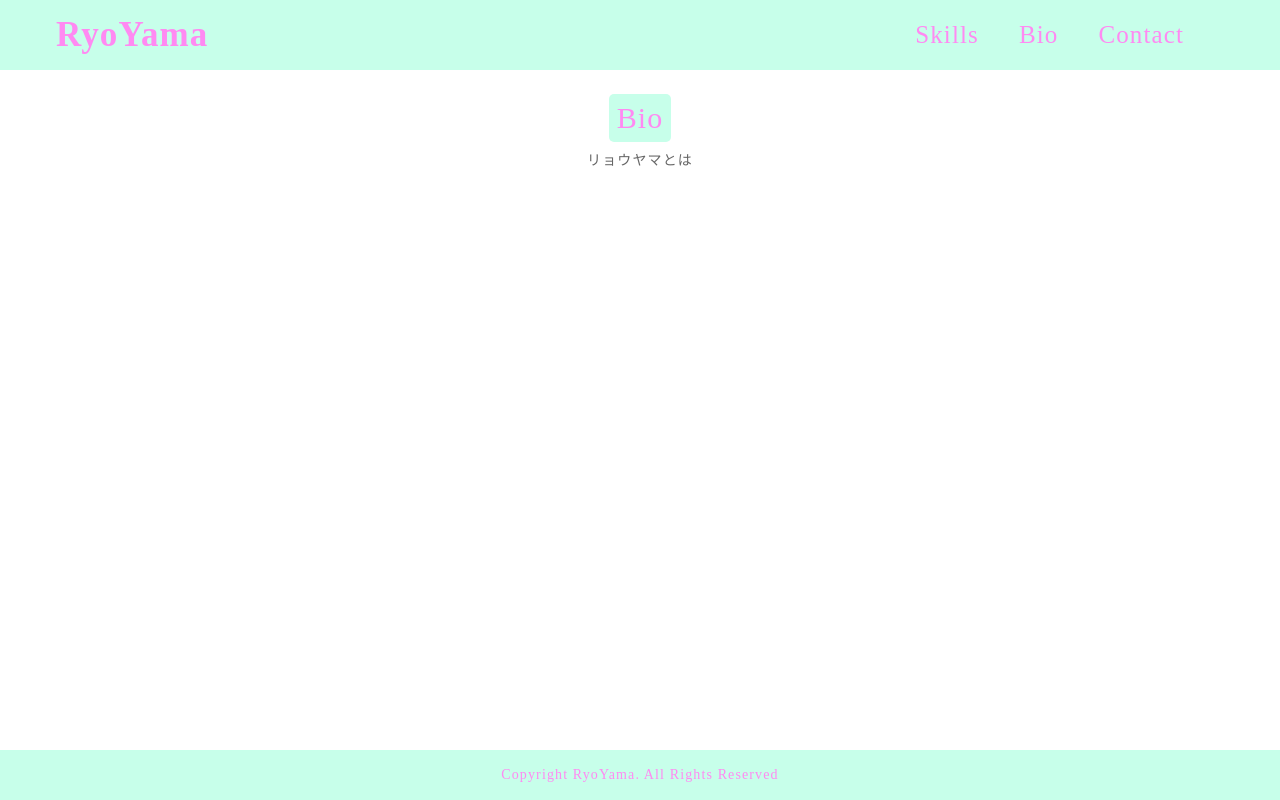
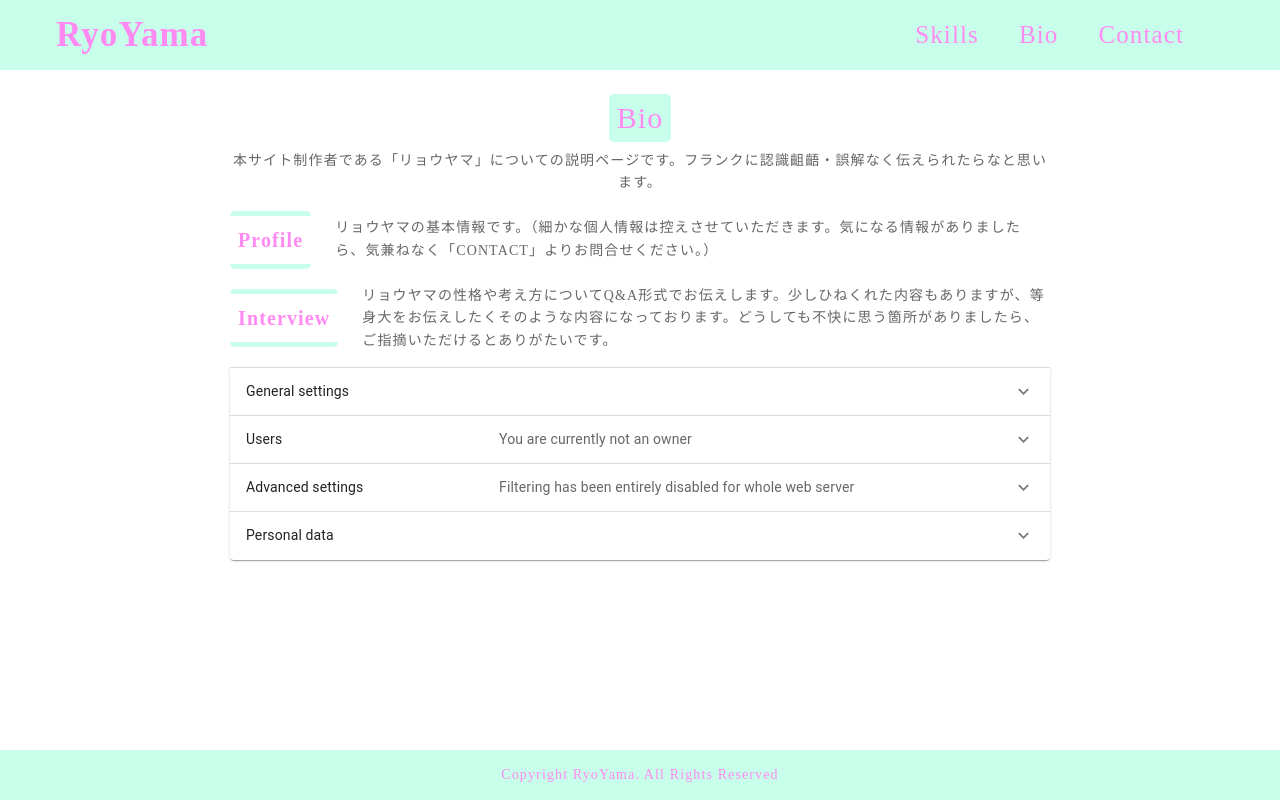
Before and after one commit to RyoYamashiro/react-portfolio-myself, a React (Create React App) app: page /bio in a window 1280 px wide. Built offline with nearby package versions, Linux system fonts and the light colour scheme; a web font is replaced by a local one.

Commit message:
Bio内のProfileとInterviewを作成。 Interview内容少し作り、MUIを読み込んでいる。

```diff
--- a/package.json
+++ b/package.json
@@ -3,7 +3,11 @@
   "version": "0.1.0",
   "private": true,
   "dependencies": {
+    "@emotion/react": "^11.8.2",
+    "@emotion/styled": "^11.8.1",
     "@material-ui/core": "^4.12.3",
+    "@material-ui/icons": "^4.11.2",
+    "@mui/material": "^5.5.2",
     "@testing-library/jest-dom": "^5.16.2",
     "@testing-library/react": "^12.1.4",
     "@testing-library/user-event": "^13.5.0",
--- a/src/components/ContactForm.js
+++ b/src/components/ContactForm.js
@@ -59,6 +59,7 @@ const ContactForm = () => {
       };
       console.log(template_param);
       send(service_id, template_id, template_param).then(() => {
+
         console.log(template_param);
         console.log('seccess to send email');
         dispatch({type: 'done'});
--- /dev/null
+++ b/src/components/Interview.js
@@ -0,0 +1,95 @@
+import React from 'react';
+import SecondTitle from './SecondTitle';
+import Accordion from '@mui/material/Accordion';
+import AccordionDetails from '@mui/material/AccordionDetails';
+import AccordionSummary from '@mui/material/AccordionSummary';
+import Typography from '@mui/material/Typography';
+import ExpandMoreIcon from '@material-ui/icons/ExpandMore';
+
+
+function Interview(){
+  const [expanded, setExpanded] = React.useState(false);
+
+  const handleChange = (panel) => (event, isExpanded) => {
+    setExpanded(isExpanded ? panel : false);
+  };
+  return(
+    <div>
+      <SecondTitle title="Interview" subtitle="リョウヤマの性格や考え方についてQ&A形式でお伝えします。少しひねくれた内容もありますが、等身大をお伝えしたくそのような内容になっております。どうしても不快に思う箇所がありましたら、ご指摘いただけるとありがたいです。" />
+
+
+
+      <Accordion expanded={expanded === 'panel1'} onChange={handleChange('panel1')}>
+        <AccordionSummary
+          expandIcon={<ExpandMoreIcon />}
+          aria-controls="panel1bh-content"
+          id="panel1bh-header"
+        >
+          <Typography>
+            General settings
+          </Typography>
+        </AccordionSummary>
+        <AccordionDetails>
+          <Typography>
+            こんにちは
+          </Typography>
+        </AccordionDetails>
+      </Accordion>
+      <Accordion expanded={expanded === 'panel2'} onChange={handleChange('panel2')}>
+        <AccordionSummary
+          expandIcon={<ExpandMoreIcon />}
+          aria-controls="panel2bh-content"
+          id="panel2bh-header"
+        >
+          <Typography sx={{ width: '33%', flexShrink: 0 }}>Users</Typography>
+          <Typography sx={{ color: 'text.secondary' }}>
+            You are currently not an owner
+          </Typography>
+        </AccordionSummary>
+        <AccordionDetails>
+          <Typography>
+            Donec placerat, lectus sed mattis semper, neque lectus feugiat lectus,
+            varius pulvinar diam eros in elit. Pellentesque convallis laoreet
+            laoreet.
+          </Typography>
+        </AccordionDetails>
+      </Accordion>
+      <Accordion expanded={expanded === 'panel3'} onChange={handleChange('panel3')}>
+        <AccordionSummary
+          expandIcon={<ExpandMoreIcon />}
+          aria-controls="panel3bh-content"
+          id="panel3bh-header"
+        >
+          <Typography sx={{ width: '33%', flexShrink: 0 }}>
+            Advanced settings
+          </Typography>
+          <Typography sx={{ color: 'text.secondary' }}>
+            Filtering has been entirely disabled for whole web server
+          </Typography>
+        </AccordionSummary>
+        <AccordionDetails>
+          <Typography>
+            Nunc vitae orci ultricies, auctor nunc in, volutpat nisl. Integer sit
+            amet egestas eros, vitae egestas augue. Duis vel est augue.
+          </Typography>
+        </AccordionDetails>
+      </Accordion>
+      <Accordion expanded={expanded === 'panel4'} onChange={handleChange('panel4')}>
+        <AccordionSummary
+          expandIcon={<ExpandMoreIcon />}
+          aria-controls="panel4bh-content"
+          id="panel4bh-header"
+        >
+          <Typography sx={{ width: '33%', flexShrink: 0 }}>Personal data</Typography>
+        </AccordionSummary>
+        <AccordionDetails>
+          <Typography>
+            Nunc vitae orci ultricies, auctor nunc in, volutpat nisl. Integer sit
+            amet egestas eros, vitae egestas augue. Duis vel est augue.
+          </Typography>
+        </AccordionDetails>
+      </Accordion>
+    </div>
+  );
+}
+export default Interview;
--- /dev/null
+++ b/src/components/Profile.js
@@ -0,0 +1,10 @@
+import SecondTitle from './SecondTitle';
+
+function Profile(){
+  return (
+    <div>
+      <SecondTitle title="Profile" subtitle="リョウヤマの基本情報です。（細かな個人情報は控えさせていただきます。気になる情報がありましたら、気兼ねなく「CONTACT」よりお問合せください。）" />
+    </div>
+  )
+};
+export default Profile;
--- a/src/pages/Bio.js
+++ b/src/pages/Bio.js
@@ -1,10 +1,14 @@
 import Title from '../components/Title'
+import Profile from '../components/Profile'
+import Interview from '../components/Interview'
 
 
 function Bio(){
   return (
     <>
-    <Title title="Bio" subtitle="リョウヤマとは" />
+    <Title title="Bio" subtitle="本サイト制作者である「リョウヤマ」についての説明ページです。フランクに認識齟齬・誤解なく伝えられたらなと思います。" />
+    <Profile />
+    <Interview />
     </>
   );
 }
```
Also changed, not shown: src/reducer/skillReducer.js (deleted, +0 -47 lines), 1 other file (tests, documents, lock files or other folders).
